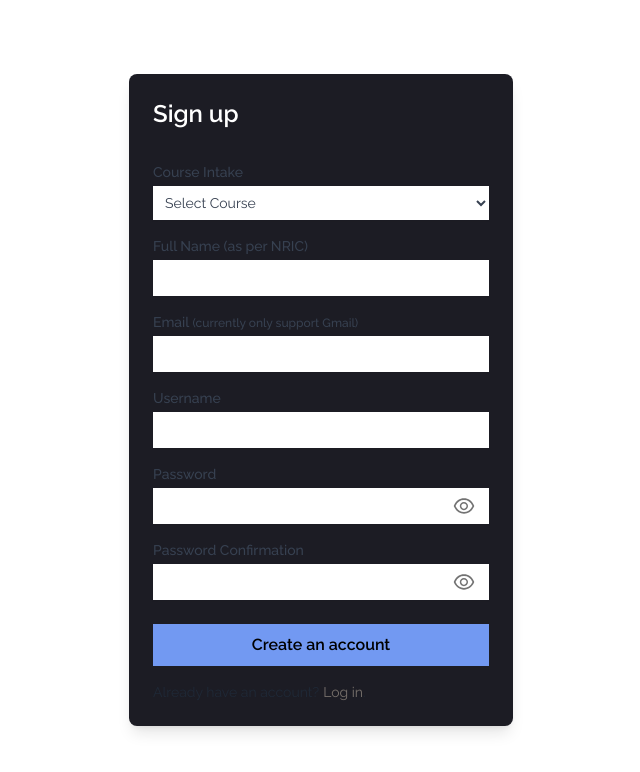
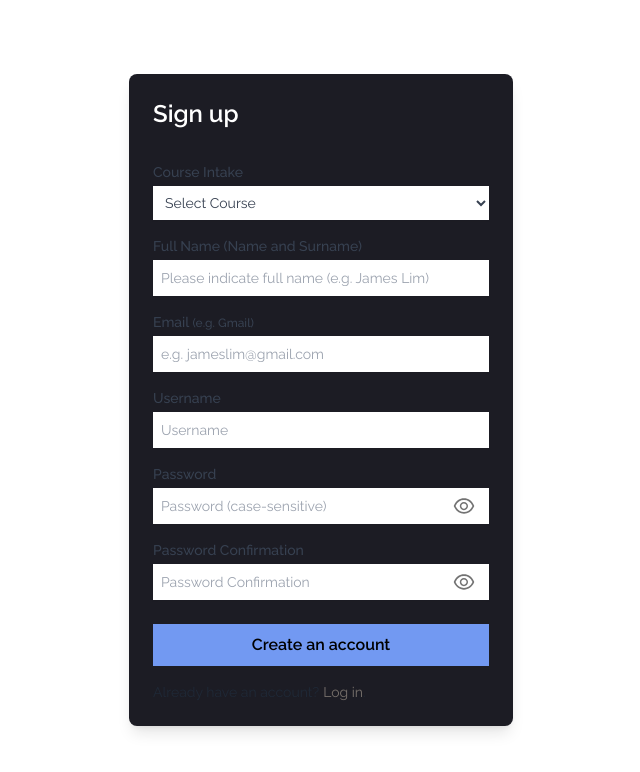
Before and after one commit to cycedmund/RBiS-app, a React (Vite) app in the folder client/: page /signup/trainee in a window 1280 px wide. Shown: the top 772 px of the page, without its empty margins (319-959 px from the left). Built offline with nearby package versions, Linux system fonts and the light colour scheme.

Commit message:
fix: forms

```diff
--- a/client/src/components/users/Forms/Login/LoginForm.jsx
+++ b/client/src/components/users/Forms/Login/LoginForm.jsx
@@ -107,7 +107,7 @@ const LoginForm = ({ visibility, handlePasswordVisibility }) => {
                   type={visibility ? "text" : "password"}
                   autoComplete="off"
                   {...register("password")}
-                  placeholder="Password"
+                  placeholder="Password (case-sensitive)"
                   id="Password"
                   className="mt-1 w-full rounded-xs border-gray-200 bg-white text-sm text-gray-700 shadow-sm dark:border-gray-700 dark:bg-[#2a2a36] dark:text-gray-200 p-2 font-raleway"
                 />
--- a/client/src/components/users/Forms/SignUp/SignUpForm.jsx
+++ b/client/src/components/users/Forms/SignUp/SignUpForm.jsx
@@ -177,12 +177,13 @@ const SignupForm = ({ visibility, handlePasswordVisibility }) => {
                 htmlFor="fullName"
                 className="block text-sm font-raleway font-medium text-gray-700 dark:text-gray-200"
               >
-                Full Name (as per NRIC)
+                Full Name (Name and Surname)
               </label>
 
               <input
                 id="fullName"
                 {...register("fullName")}
+                placeholder="Please indicate full name (e.g. James Lim)"
                 className="mt-1 w-full rounded-xs border-gray-200 bg-white text-sm text-gray-700 shadow-sm dark:border-gray-700 dark:bg-[#2a2a36] dark:text-gray-200 p-2 font-raleway"
               />
               <ErrorMessage
@@ -199,13 +200,13 @@ const SignupForm = ({ visibility, handlePasswordVisibility }) => {
                 htmlFor="email"
                 className="block text-sm font-raleway font-medium text-gray-700 dark:text-gray-200"
               >
-                Email{" "}
-                <span className="text-xs">(currently only support Gmail)</span>
+                Email <span className="text-xs">(e.g. Gmail)</span>
               </label>
 
               <input
                 id="email"
                 {...register("email")}
+                placeholder="e.g. jameslim@gmail.com"
                 className="mt-1 w-full rounded-xs border-gray-200 bg-white text-sm text-gray-700 shadow-sm dark:border-gray-700 dark:bg-[#2a2a36] dark:text-gray-200 p-2 font-raleway"
               />
               <ErrorMessage
@@ -228,6 +229,7 @@ const SignupForm = ({ visibility, handlePasswordVisibility }) => {
               <input
                 id="username"
                 {...register("username")}
+                placeholder="Username"
                 className="mt-1 w-full rounded-xs border-gray-200 bg-white text-sm text-gray-700 shadow-sm dark:border-gray-700 dark:bg-[#2a2a36] dark:text-gray-200 p-2 font-raleway"
               />
               <ErrorMessage
@@ -250,6 +252,7 @@ const SignupForm = ({ visibility, handlePasswordVisibility }) => {
                 <input
                   type={visibility ? "text" : "password"}
                   autoComplete="off"
+                  placeholder="Password (case-sensitive)"
                   {...register("password")}
                   id="Password"
                   className="mt-1 w-full rounded-xs border-gray-200 bg-white text-sm text-gray-700 shadow-sm dark:border-gray-700 dark:bg-[#2a2a36] dark:text-gray-200 p-2 font-raleway"
@@ -280,6 +283,7 @@ const SignupForm = ({ visibility, handlePasswordVisibility }) => {
                   type={visibility ? "text" : "password"}
                   autoComplete="off"
                   id="PasswordConfirmation"
+                  placeholder="Password Confirmation"
                   {...register("confirmPassword")}
                   className="mt-1 w-full rounded-xs border-gray-200 bg-white text-sm text-gray-700 shadow-sm dark:border-gray-700 dark:bg-[#2a2a36] dark:text-gray-200 p-2 font-raleway"
                 />
```
